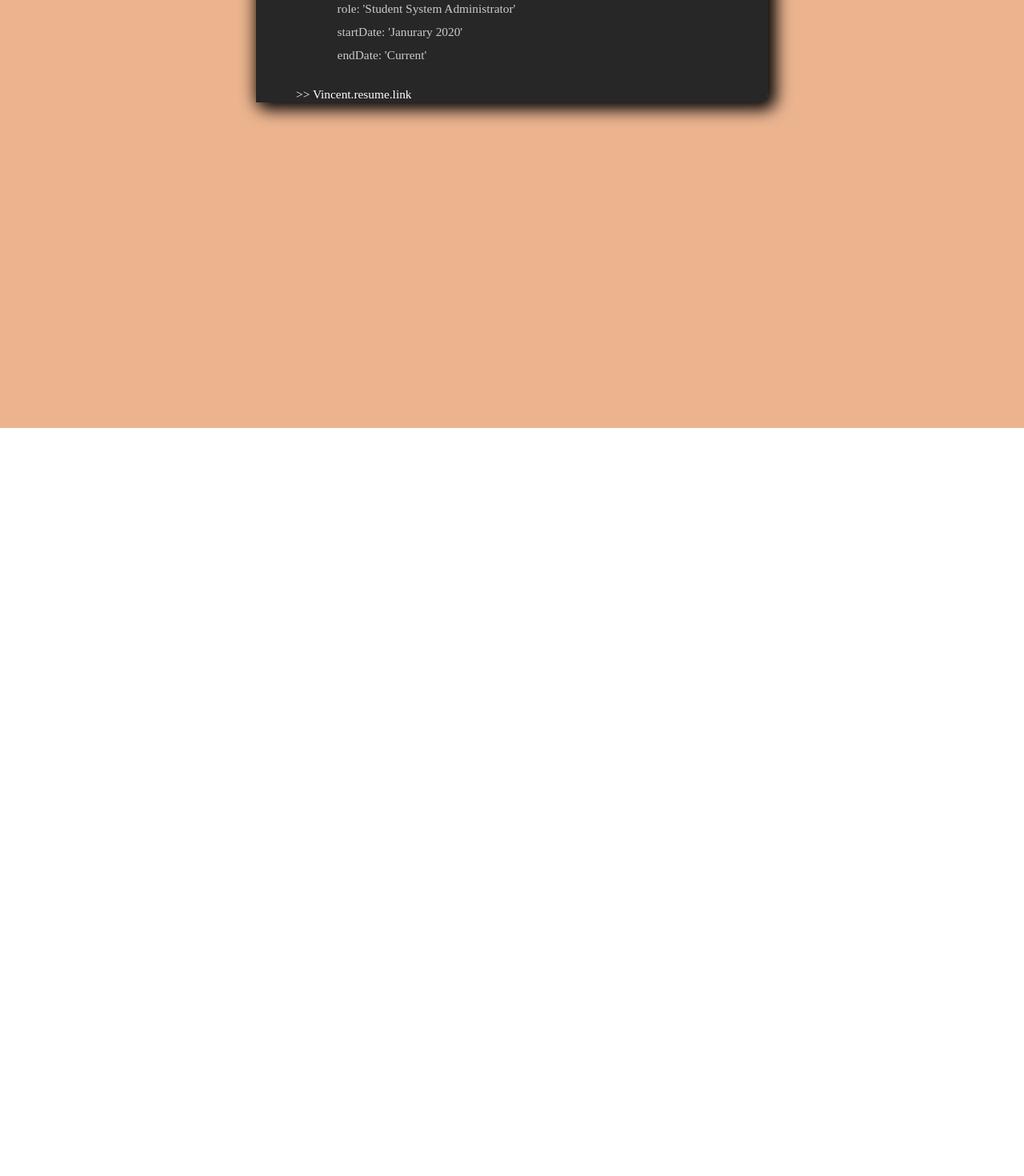
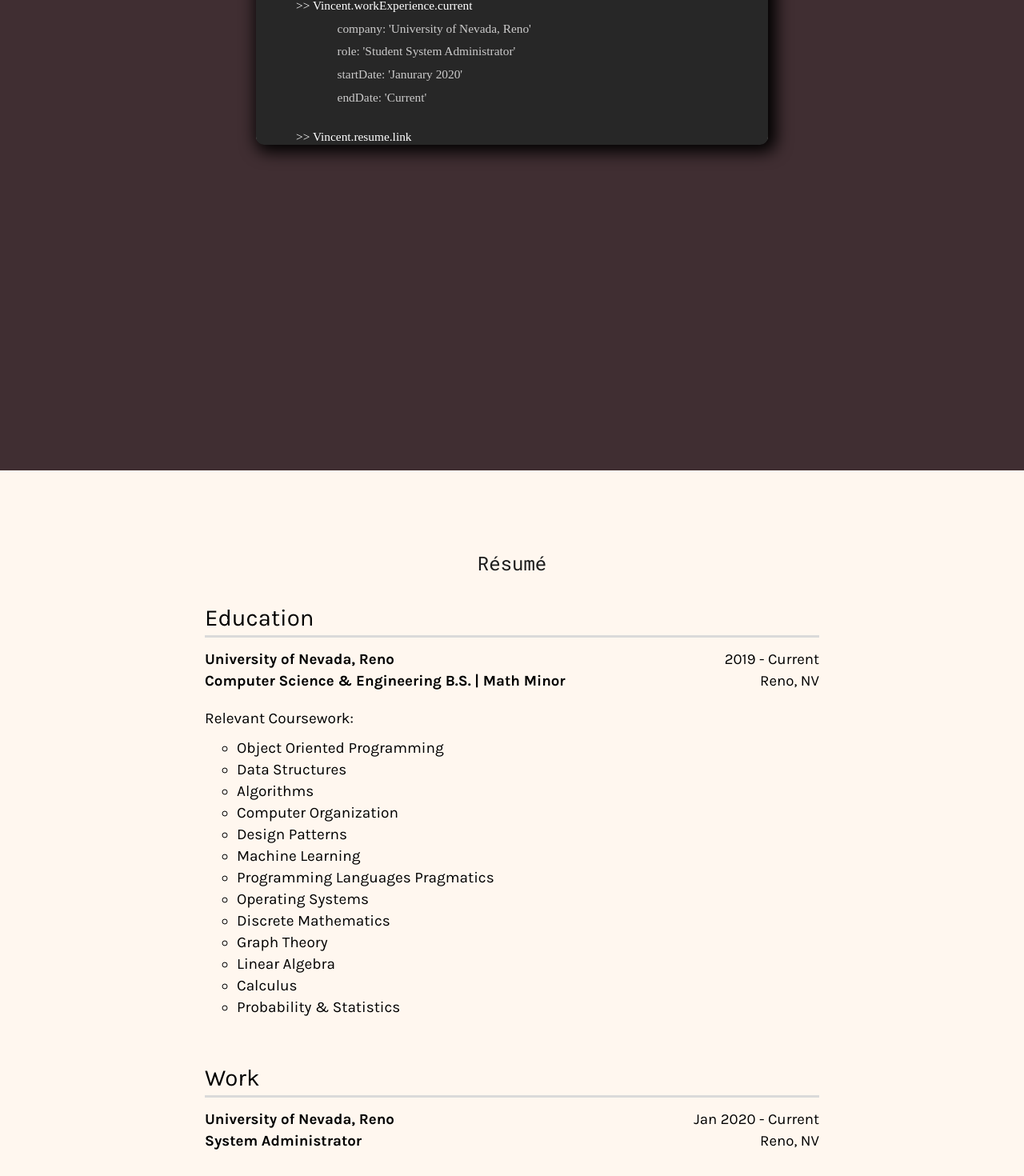
Before and after one commit to vncp/portfolio, a Next.js app: page / in a window 1280 px wide. Shown: the part 815-2285 px from the top of the page at 80% size. Before the commit the page ends 1350 px from the top, so only its background shows below. Built offline with nearby package versions, Linux system fonts and the light colour scheme.

Commit message:
Resume Section

```diff
--- a/components/Codeframe.tsx
+++ b/components/Codeframe.tsx
@@ -7,7 +7,9 @@
     <div className={styles.background}>
       <h1 className={styles.heading}>
         I'm an aspiring{" "}
-        <Rotation words={["engineer", "developer", "designer"]}></Rotation>
+        <Rotation
+          words={["engineer", "developer", "designer", "creator"]}
+        ></Rotation>
         <span className={styles.blink}>|</span>
       </h1>
       <div className={styles.frame}>
--- /dev/null
+++ b/components/Resume.tsx
@@ -0,0 +1,60 @@
+import { RestaurantMenuTwoTone } from "@material-ui/icons";
+import ResumeEntry, { Entry } from "./ResumeEntry";
+import styles from "../styles/Resume.module.css";
+
+const education: Entry = {
+  entryTitle: "University of Nevada, Reno",
+  entryTitleDescriptor: "Computer Science & Engineering B.S. | Math Minor",
+  entryComment1: "2019 - Current",
+  entryComment2: "Reno, NV",
+};
+
+const classes = [
+  "Object Oriented Programming",
+  "Data Structures",
+  "Algorithms",
+  "Computer Organization",
+  "Design Patterns",
+  "Machine Learning",
+  "Programming Languages Pragmatics",
+  "Operating Systems",
+  "Discrete Mathematics",
+  "Graph Theory",
+  "Linear Algebra",
+  "Calculus",
+  "Probability & Statistics",
+];
+
+const work: Entry = {
+  entryTitle: "University of Nevada, Reno",
+  entryTitleDescriptor: "System Administrator",
+  entryComment1: "Jan 2020 - Current",
+  entryComment2: "Reno, NV",
+};
+
+const Resume = () => {
+  return (
+    <div className={styles.root}>
+      <div className={styles.background}>
+        <div className={styles.heading}>Résumé</div>
+        <ResumeEntry title="Education" entries={[education]}>
+          Relevant Coursework:
+          <ul
+            style={{
+              listStyleType: "circle",
+              marginLeft: "40px",
+              marginTop: "15px",
+            }}
+          >
+            {classes.map((line) => (
+              <li style={{ margin: "5px 0" }}>{line}</li>
+            ))}
+          </ul>
+        </ResumeEntry>
+        <ResumeEntry title="Work" entries={[work]}></ResumeEntry>
+      </div>
+    </div>
+  );
+};
+
+export default Resume;
--- /dev/null
+++ b/components/ResumeEntry.tsx
@@ -0,0 +1,50 @@
+import { Autorenew, SubdirectoryArrowRightTwoTone } from "@material-ui/icons";
+import styles from "../styles/Resume.module.css";
+
+export interface Entry {
+  entryTitle: string;
+  entryTitleDescriptor?: string;
+  entryComment1?: string;
+  entryComment2?: string;
+}
+
+interface Props {
+  title?: string;
+  entries: Entry[];
+}
+
+const ResumeEntry: React.FC<Props> = ({ title = "", entries, children }) => {
+  return (
+    <div className={styles.entryContainer}>
+      {title ? (
+        <>
+          <div className={styles.topicTitle}>
+            <span>{title}</span>
+            <span />
+          </div>
+          <div className={styles.titleSeparator} />
+        </>
+      ) : (
+        <div />
+      )}
+      {entries.map((entry) => (
+        <div style={{ width: "60%", height: "auto" }}>
+          <div className={styles.entryTitleTopic}>
+            <div style={{ display: "flex", justifyContent: "space-between" }}>
+              <span className={styles.entryTitle}>{entry.entryTitle}</span>
+              <span>{entry.entryComment1}</span>
+            </div>
+            <div style={{ display: "flex", justifyContent: "space-between" }}>
+              <span className={styles.entryTitle}>
+                {entry.entryTitleDescriptor}
+              </span>
+              <span>{entry.entryComment2}</span>
+            </div>
+          </div>
+          <div className={styles.entryContent}>{children}</div>
+        </div>
+      ))}
+    </div>
+  );
+};
+export default ResumeEntry;
--- a/pages/index.tsx
+++ b/pages/index.tsx
@@ -1,6 +1,7 @@
 import Head from "next/head";
 import { Navbar } from "../components/Navbar";
 import CodeFrame from "../components/Codeframe";
+import Resume from "../components/Resume";
 
 const Home = () => {
   return (
@@ -14,15 +15,18 @@
       }}
     >
       <Head>
-        <title>Portfolio - Vincent Pham</title>
+        <title>Vincent Pham</title>
       </Head>
       <Navbar title="vincent pham"></Navbar>
       <div className="intro-content">
+        <div className="intro-bold" style={{ fontSize: "30pt" }}>
+          Why hello there! (I was hiding)
+        </div>
         <div className="intro-container">
-          <div className="intro-bold" style={{ fontSize: "30pt" }}>
-            Why hello there! (I was hiding)
-          </div>
           <CodeFrame></CodeFrame>
+        </div>
+        <div className="intro-container">
+          <Resume></Resume>
         </div>
       </div>
     </div>
--- a/styles/Codeframe.module.css
+++ b/styles/Codeframe.module.css
@@ -1,7 +1,5 @@
 .background {
-  position: absolute;
-  top: 0;
-  background-color: #ebb48f;
+  background-color: #402e32;
   width: 100vw;
   height: 1350px;
   display: flex;
@@ -45,7 +43,7 @@
   position: relative;
   top: 1px;
   height: 60vw;
-  border-bottom-left-radiu4350: 10px;
+  border-bottom-left-radius: 10px;
   border-bottom-right-radius: 10px;
   width: 50vw;
   background-color: rgb(39, 39, 39);
@@ -69,7 +67,7 @@
 
 .heading {
   font-family: "Source Code Pro";
-  color: rgb(15, 15, 15);
+  color: rgb(230, 230, 230);
   font-size: 20pt;
   font-weight: 500;
   margin-top: 200px;
--- /dev/null
+++ b/styles/Resume.module.css
@@ -0,0 +1,60 @@
+.root {
+  width: 100vw;
+  height: auto;
+}
+
+.background {
+  width: 100%;
+  height: auto;
+  background-color: #fff7ef;
+  display: flex;
+  flex-direction: column;
+}
+
+.heading {
+  color: rgb(29, 29, 29);
+  font-size: 18pt;
+  font-family: RobottoB, sans-serif;
+  margin-top: 100px;
+  margin-bottom: 30px;
+  text-align: center;
+}
+
+.entryContainer {
+  font-family: Karla, sans-serif;
+  display: flex;
+  flex-direction: column;
+  align-items: center;
+  margin-bottom: 50px;
+}
+
+.topicTitle {
+  font-size: 22pt;
+  display: flex;
+  flex-direction: row;
+  justify-content: flex-start;
+  width: 60%;
+  margin: 5px 0;
+}
+
+.titleSeparator {
+  height: 1px;
+  width: 60%;
+  border-top: solid;
+  border-color: rgb(218, 218, 218);
+  margin-bottom: 15px;
+}
+
+.entryTitleTopic {
+  font-size: 14pt;
+  margin-bottom: 20px;
+}
+
+.entryTitle {
+  font-weight: 700;
+  margin-bottom: 5px;
+}
+
+.entryContent {
+  font-size: 19px;
+}
--- a/styles/globals.css
+++ b/styles/globals.css
@@ -2,17 +2,32 @@
   font-family: "Robotto";
   src: url("../public/fonts/Roboto/RobotoMono-VariableFont_wght.ttf");
   font-style: normal;
-  font-weight: 50;
+  font-weight: 200;
   font-display: swap;
 }
-@import url("https://fonts.googleapis.com/css2?family=Source+Code+Pro:wght@500;600&display=swap");
-@import url("https://fonts.googleapis.com/css2?family=Source+Code+Pro:wght@700&display=swap");
+
+@font-face {
+  font-family: "RobottoB";
+  src: url("../public/fonts/Roboto/RobotoMono-VariableFont_wght.ttf");
+  font-style: normal;
+  font-weight: 400;
+  font-display: swap;
+}
+
 @font-face {
   font-family: "RobottoI";
   src: url("../public/fonts/Roboto/RobotoMono-Italic-VariableFont_wght.ttf");
   font-style: normal;
   font-display: swap;
 }
+
+@font-face {
+  font-family: "Karla";
+  src: url("../public/fonts/Karla-VariableFont_wght.ttf");
+}
+
+@import url("https://fonts.googleapis.com/css2?family=Source+Code+Pro:wght@500;600&display=swap");
+@import url("https://fonts.googleapis.com/css2?family=Source+Code+Pro:wght@700&display=swap");
 
 .heading {
   font-size: 20pt;
@@ -30,13 +45,14 @@
   max-width: 100vw;
   top: 100px;
   background-image: linear-gradient(#fff, #888);
-  height: 100vh;
+  height: auto;
 }
 
 .intro-container {
   display: flex;
   align-items: center;
   flex-direction: column;
+  flex-grow: 1;
 }
 
 .intro-bold {
```
Also changed, not shown: public/fonts/Karla-VariableFont_wght.ttf (added), 1 other file (tests, documents, lock files or other folders).
